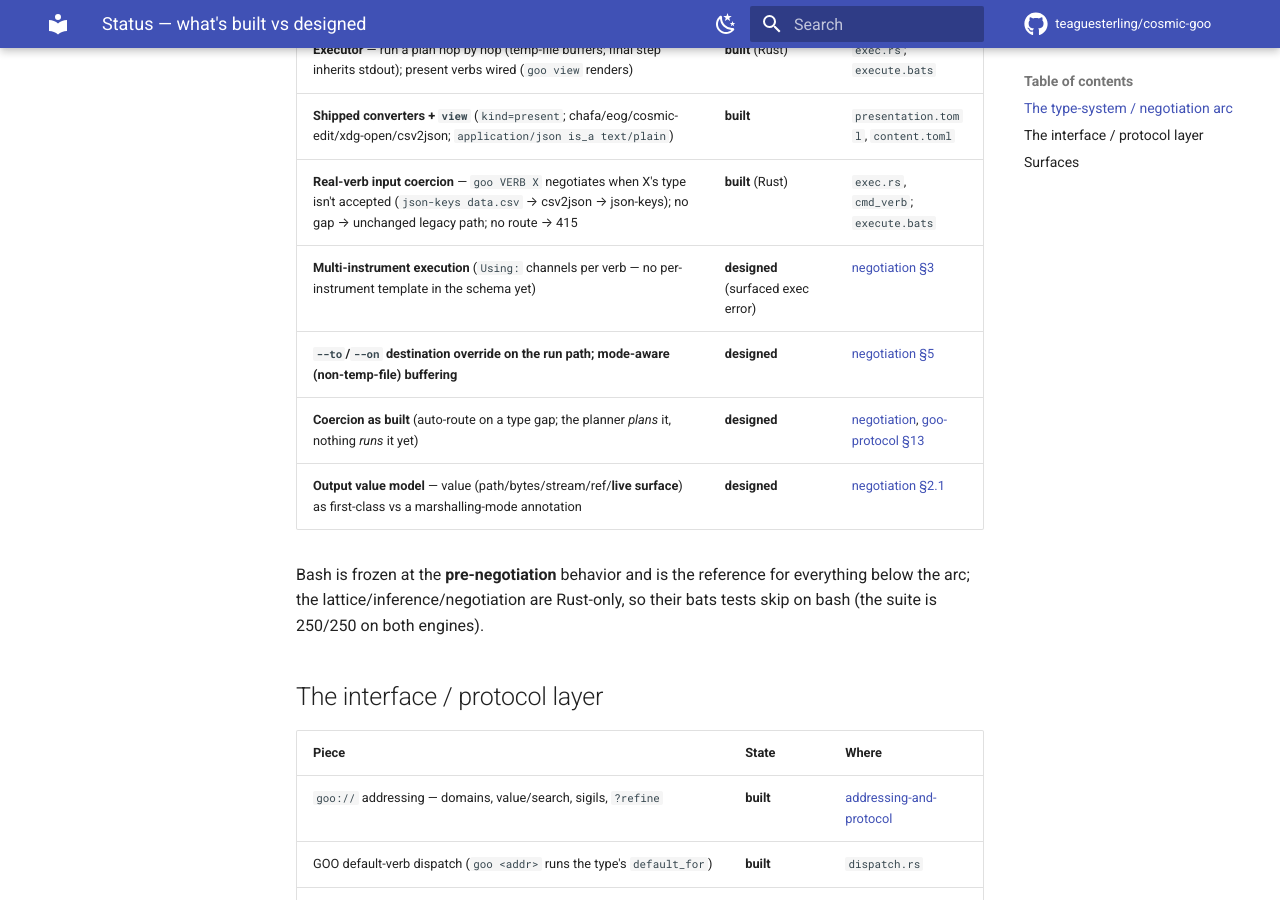
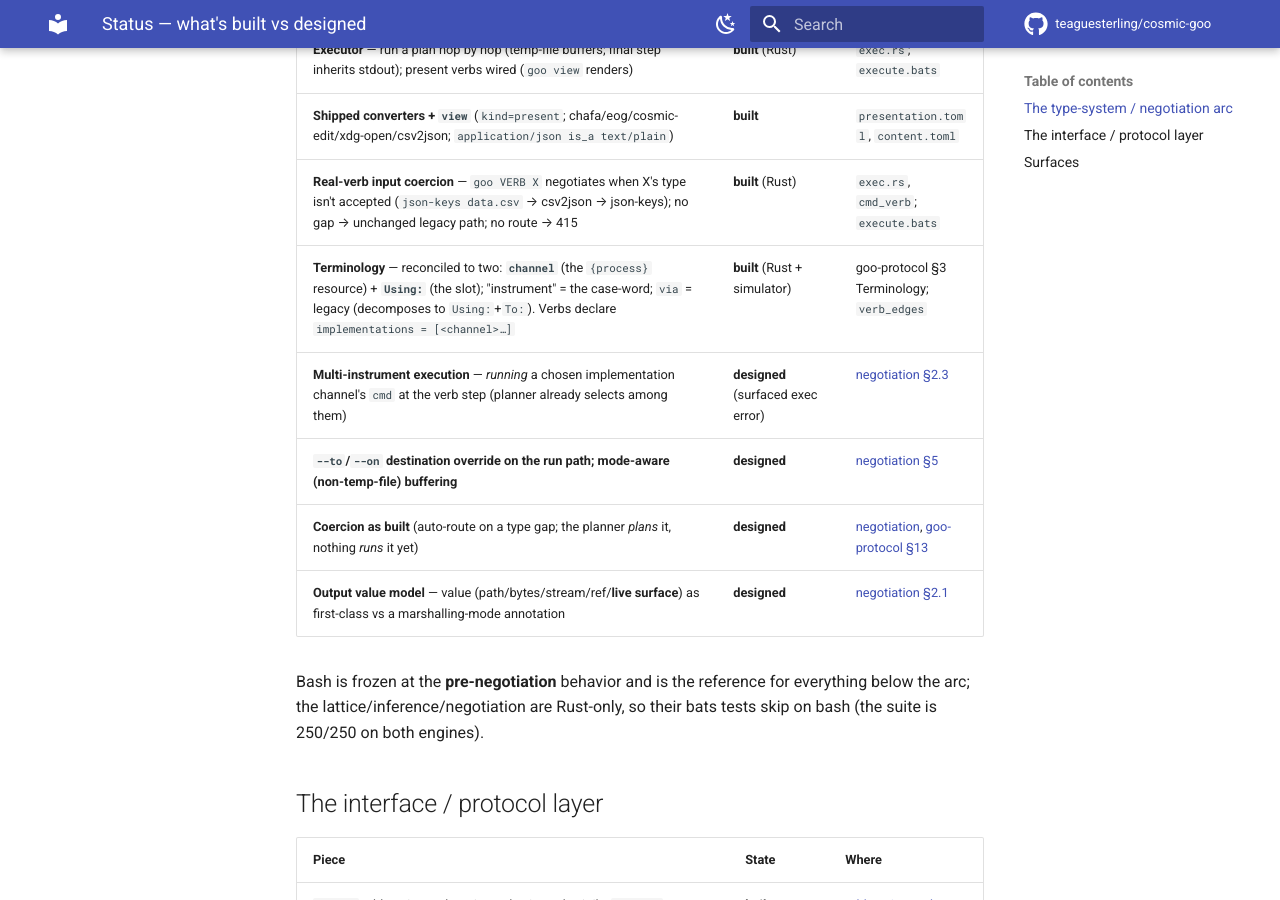
Before and after one commit to teaguesterling/cosmic-goo, an MkDocs documentation site: the page built from doc/design/STATUS.md, in a window 1280 px wide and 900 px high, scrolled down 891 px. Built offline with MkDocs 1.6.1 and Material for MkDocs 9.7.7, drawn with Linux system fonts in a browser that asks for light colours; comment, search, counter and statistics services are not loaded.

Commit message:
docs: via deprecation-path comment in claude-routing.toml + STATUS delta
Record the via→Using:/To: migration path in the file that will be
migrated (per the reconciliation), and mark the terminology lock-in built
in STATUS (channel + Using:; instruments→implementations).

Co-Authored-By: Claude Opus 4.7 (1M context) <noreply@anthropic.com>

```diff
--- a/doc/design/STATUS.md
+++ b/doc/design/STATUS.md
@@ -17,7 +17,8 @@ linked below; this is just "we've built up through here."
 | **Executor** — run a plan hop by hop (temp-file buffers; final step inherits stdout); present verbs wired (`goo view` renders) | **built** (Rust) | `exec.rs`; `execute.bats` |
 | **Shipped converters + `view`** (`kind=present`; chafa/eog/cosmic-edit/xdg-open/csv2json; `application/json is_a text/plain`) | **built** | `presentation.toml`, `content.toml` |
 | **Real-verb input coercion** — `goo VERB X` negotiates when X's type isn't accepted (`json-keys data.csv` → csv2json → json-keys); no gap → unchanged legacy path; no route → 415 | **built** (Rust) | `exec.rs`, `cmd_verb`; `execute.bats` |
-| **Multi-instrument execution** (`Using:` channels per verb — no per-instrument template in the schema yet) | **designed** (surfaced exec error) | [negotiation §3](negotiation.md) |
+| **Terminology** — reconciled to two: **`channel`** (the `{process}` resource) + **`Using:`** (the slot); "instrument" = the case-word; `via` = legacy (decomposes to `Using:`+`To:`). Verbs declare `implementations = [<channel>…]` | **built** (Rust + simulator) | goo-protocol §3 Terminology; `verb_edges` |
+| **Multi-instrument execution** — *running* a chosen implementation channel's `cmd` at the verb step (planner already selects among them) | **designed** (surfaced exec error) | [negotiation §2.3](negotiation.md) |
 | **`--to`/`--on` destination override on the run path; mode-aware (non-temp-file) buffering** | **designed** | [negotiation §5](negotiation.md) |
 | **Coercion as built** (auto-route on a type gap; the planner *plans* it, nothing *runs* it yet) | **designed** | [negotiation](negotiation.md), [goo-protocol §13](goo-protocol.md) |
 | **Output value model** — value (path/bytes/stream/ref/**live surface**) as first-class vs a marshalling-mode annotation | **designed** | [negotiation §2.1](negotiation.md) |
```
Also changed, not shown: 1 other file.
